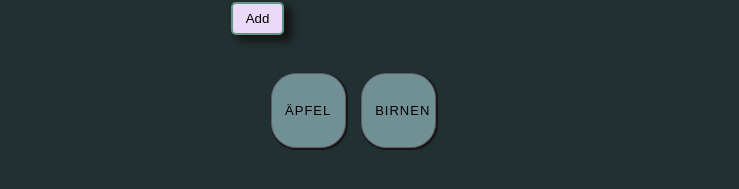
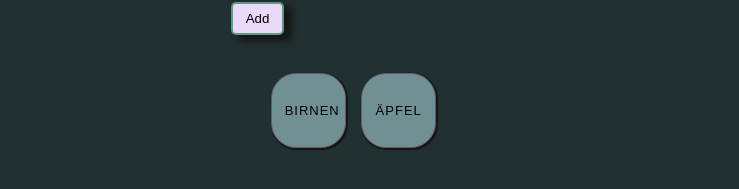
Before and after one commit to HanniOfHyrule/ShoppingList, a React (Create React App) app: page / in a window 1280 px wide. Shown: the part 349-538 px from the top of the page, without its empty margins (267-1006 px from the left). Built offline with nearby package versions, Linux system fonts and the light colour scheme.

Commit message:
Add sort

```diff
--- a/src/components/List.js
+++ b/src/components/List.js
@@ -8,15 +8,27 @@ const List = ({ list }) => {
     setName(name);
     console.log(name);
   };
+
   return (
     <ul className="boxForItems">
-      {list.map((item) => (
+      {list
+        .sort(function (a, b) {
+          if (a.name < b.name) {
+            return -1;
+          }
+          if (a.name > b.name) {
+            return 1;
+          }
+          return 0;
+        })
+        .map((item) => (
           <button
             className="foodListItems"
             key={item.id}
             onClick={clickHandler}
             type="submit">
             {item.name}
+            {/*<button type="submit" id="delete" name="delete" />*/}
           </button>
         ))}
     </ul>
```
Lines whose indentation alone changed are shown as unchanged.
